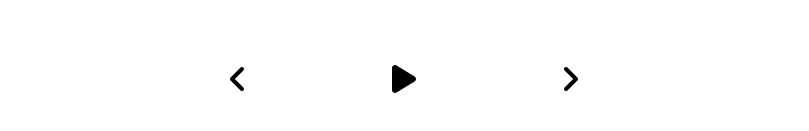
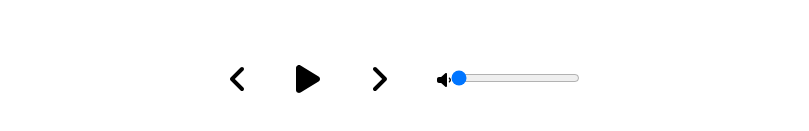
Before and after one commit to AllanSaleh/react-music-player, a React (Create React App) app: page / in a window 1280 px wide. Shown: the part 609-740 px from the top of the page, without its empty margins (236-1045 px from the left). Built offline with nearby package versions, Linux system fonts and the light colour scheme.

Commit message:
⚙️ addedthe volume icon to the player controllers and also set it up to its own state

```diff
--- a/src/components/Player.js
+++ b/src/components/Player.js
@@ -5,6 +5,7 @@ import {
   faAngleLeft,
   faAngleRight,
   faPause,
+  faVolumeDown,
 } from "@fortawesome/free-solid-svg-icons";
 
 const Player = ({
@@ -21,6 +22,7 @@ const Player = ({
     duration: 0,
     trackPlayedPercentage: 0,
   });
+  const [volume, setVolume] = useState(0);
 
   const libraryUpdateHandler = (nextPrev) => {
     const newTracks = tracks.map((song) => {
@@ -94,6 +96,11 @@ const Player = ({
     if (isPlaying) audioRef.current.play();
   };
 
+  const volumeChangeHandler = (e) => {
+    setVolume(e.target.value);
+  };
+  console.log(volume);
+
   return (
     <div className="player-container">
       <div className="duration-bar">
@@ -128,10 +135,10 @@ const Player = ({
           onClick={() => skipTrackHandler("skip-back")}
         />
         <FontAwesomeIcon
-          onClick={playSongHandler}
           icon={isPlaying ? faPause : faPlay}
           className="play"
           size="2x"
+          onClick={playSongHandler}
         />
         <FontAwesomeIcon
           icon={faAngleRight}
@@ -139,6 +146,16 @@ const Player = ({
           size="2x"
           onClick={() => skipTrackHandler("skip-forward")}
         />
+        <div className="volume-bar">
+          <FontAwesomeIcon icon={faVolumeDown} className="volume" />
+          <input
+            type="range"
+            min={0}
+            value={volume}
+            max={11}
+            onChange={volumeChangeHandler}
+          />
+        </div>
       </div>
       <audio
         ref={audioRef}
--- a/src/styles/_player.scss
+++ b/src/styles/_player.scss
@@ -59,6 +59,9 @@ input[type="range"]::-moz-range-thumb {
   transform: translateX(0%);
   pointer-events: none;
 }
+.volume-bar{
+
+}
 
 @media screen and (max-width: 768px) {
   .duration-bar {
```
